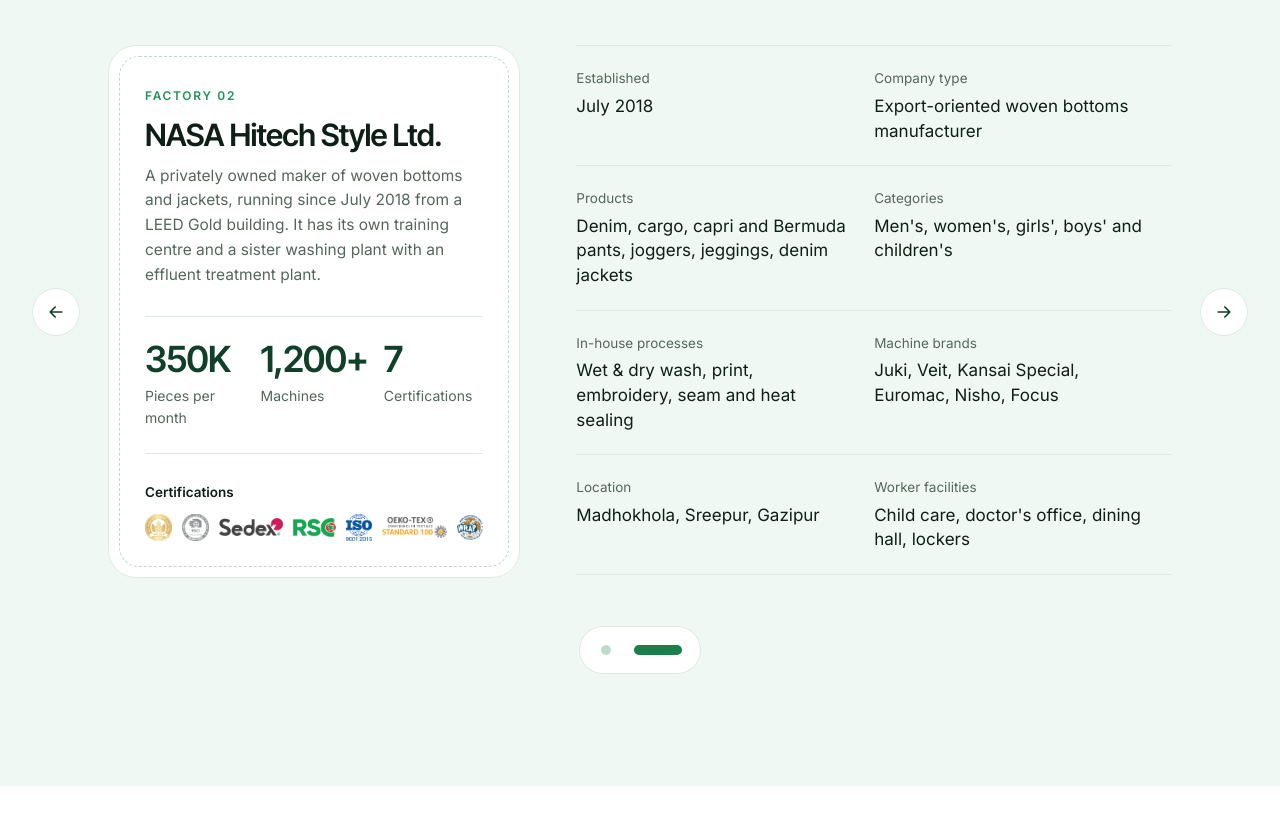
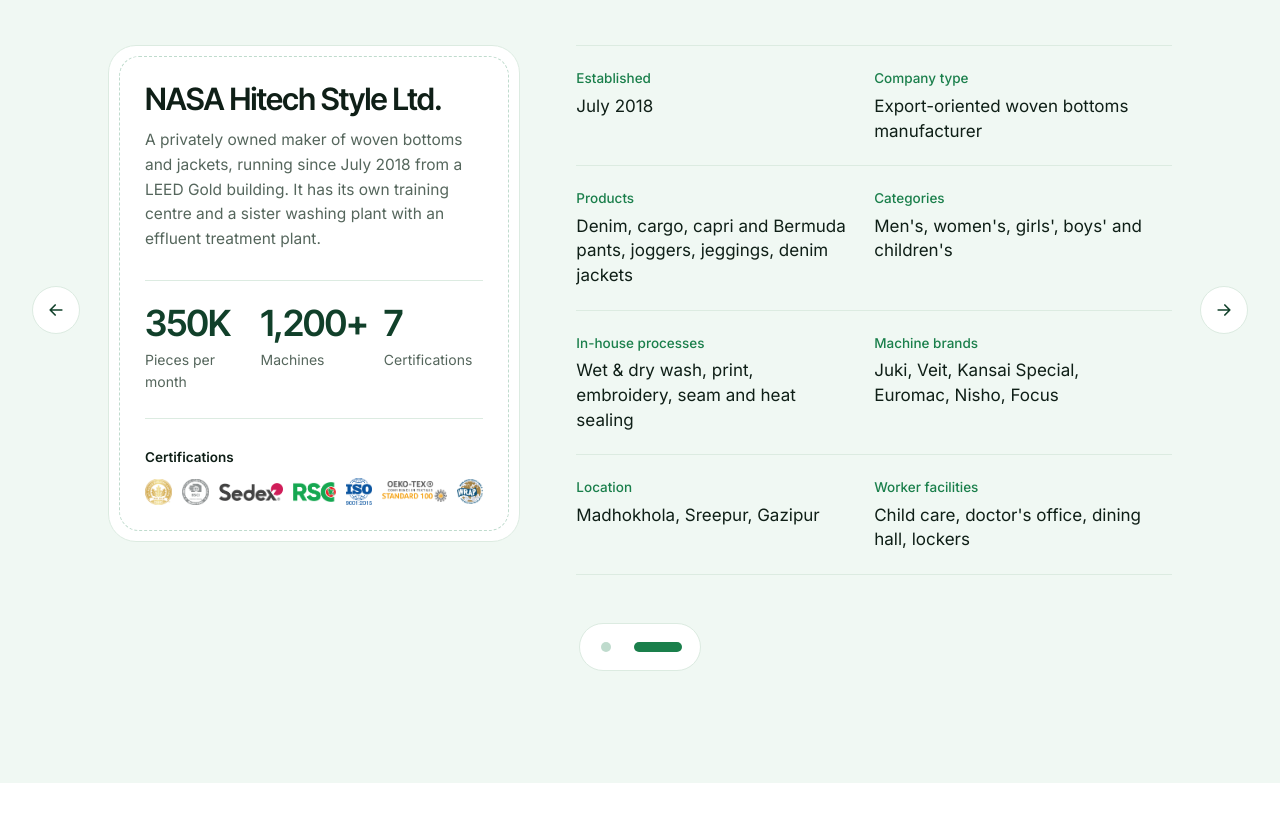
Before and after one commit to mizanurrahman70/strugglestyle, a plain HTML site: page manufacturing.html in a window 1280 px wide. Shown: the part 3332-4157 px from the top of the page. Drawn offline with Linux system fonts and the light colour scheme.

Commit message:
update desing

```diff
--- a/manufacturing.html
+++ b/manufacturing.html
@@ -903,7 +903,7 @@
   .glance{background:var(--soft)}
   .glance-grid{display:grid;grid-template-columns:repeat(3,1fr);gap:0;border-top:1px solid var(--border)}
   .glance-grid div{padding:22px 24px 22px 0;border-bottom:1px solid var(--border)}
-  .glance-grid dt{font-size:13.5px;color:var(--muted)}
+  .glance-grid dt{font-size:13.5px;font-weight:500;color:var(--green-700)}
   .glance-grid dd{font-family:var(--body);font-size:17px;font-weight:400;color:var(--text);margin-top:4px;line-height:1.45}
   .glance .s-head{flex-direction:column;align-items:center;text-align:center;gap:0}
   .glance .s-head h2{max-width:none}
@@ -931,8 +931,7 @@
   .gl-card{position:relative;padding:36px;border-radius:var(--r-lg);background:var(--white);border:1px solid var(--border)}
   /* Stitched edge: same dashed thread as the wordmark */
   .gl-card::before{content:"";position:absolute;inset:10px;border:1px dashed rgba(26,127,75,.28);border-radius:calc(var(--r-lg) - 8px);pointer-events:none}
-  .gl-no{font-size:12px;font-weight:600;letter-spacing:.14em;text-transform:uppercase;color:var(--green-600)}
-  .gl-card h3{font-size:clamp(26px,2.4vw,32px);margin:10px 0 12px}
+  .gl-card h3{font-size:clamp(26px,2.4vw,32px);margin:0 0 12px}
   .gl-card p{font-size:15.5px;color:var(--muted)}
   .gl-nums{display:grid;grid-template-columns:repeat(3,1fr);gap:16px;margin:28px 0;padding:24px 0;border-block:1px solid var(--border)}
   .gl-nums strong{display:block;font-family:var(--head);font-size:36px;font-weight:600;letter-spacing:-.03em;line-height:1;color:var(--green-800)}
@@ -1266,7 +1265,6 @@
     <div class="gl-slides" aria-live="polite">
     <article class="gl-panel" role="group" aria-roledescription="slide" aria-label="1 of 2: Holy Intimates" id="gl-p1" hidden>
       <div class="gl-card">
-        <span class="gl-no">Factory 01</span>
         <h3>Holy Intimates</h3>
         <p>A lingerie maker founded in 2023, with its own fabric moulding section. Ships to Africa, Canada and the UAE.</p>
         <div class="gl-nums">
@@ -1290,7 +1288,6 @@
 
     <article class="gl-panel rv" role="group" aria-roledescription="slide" aria-label="2 of 2: NASA Hitech Style" id="gl-p2">
       <div class="gl-card">
-        <span class="gl-no">Factory 02</span>
         <h3>NASA Hitech Style Ltd.</h3>
         <p>A privately owned maker of woven bottoms and jackets, running since July 2018 from a LEED Gold building. It has its own training centre and a sister washing plant with an effluent treatment plant.</p>
         <div class="gl-nums">
```
